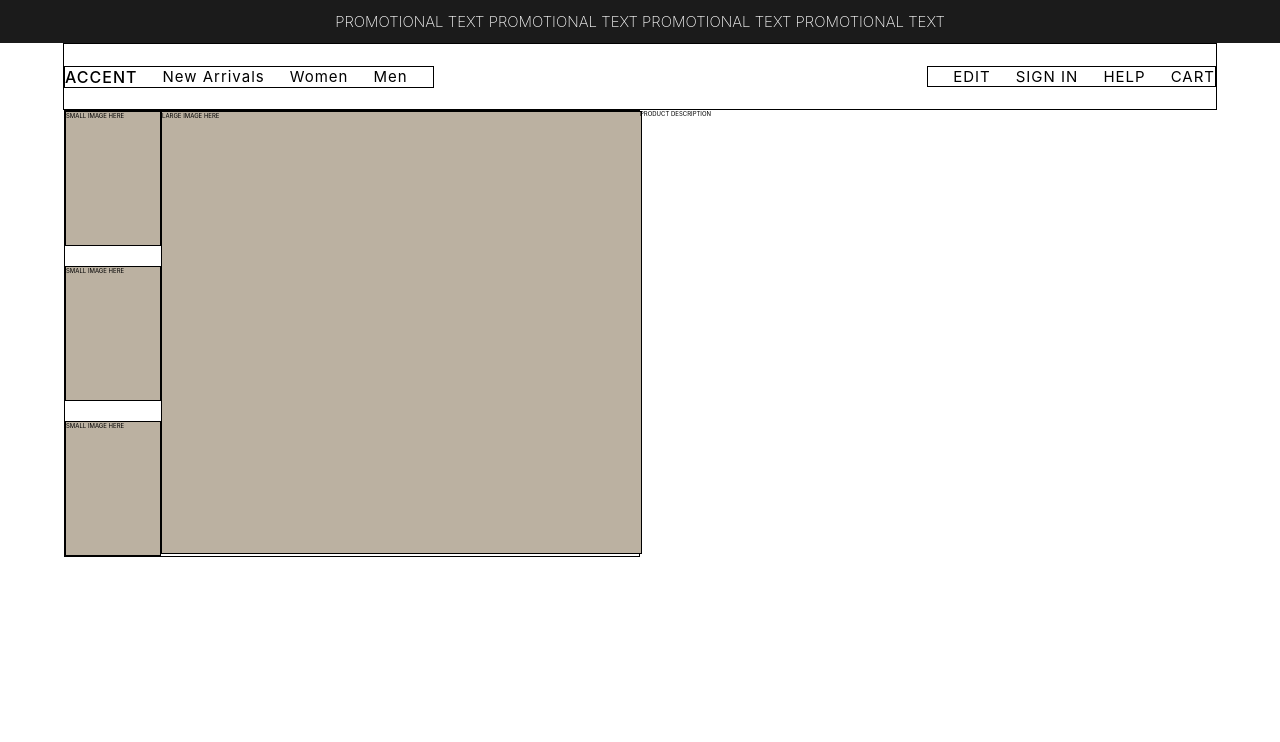
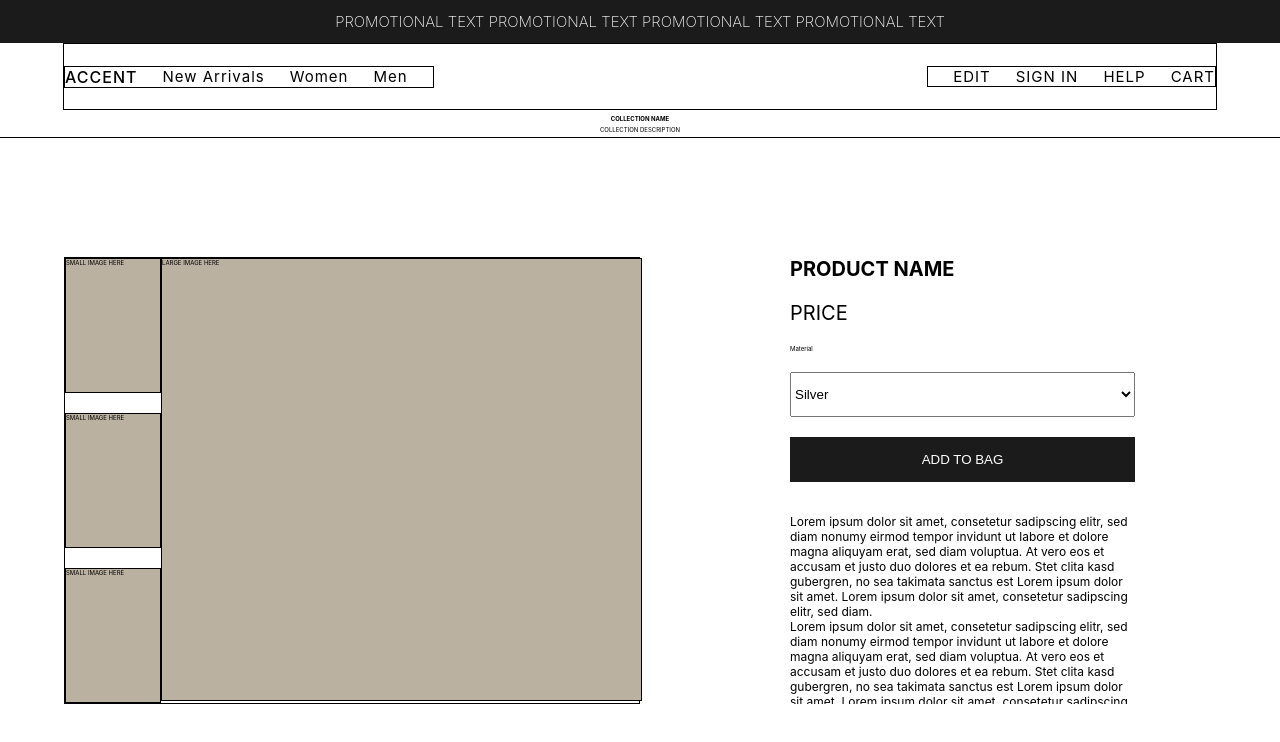
Before and after one commit to snsebro/accent, a React (Create React App) app: page /shop/1 in a window 1280 px wide. Shown: the top 742 px of the page. Built offline with nearby package versions, Linux system fonts and the light colour scheme.

Commit message:
layout updates for shop detail page

```diff
--- a/src/App.css
+++ b/src/App.css
@@ -1,4 +1,4 @@
-.app {
+/* .app {
   height: 100%;
   width: 100%;
-}
+} */
--- a/src/pages/product-detail/ProductDetail.scss
+++ b/src/pages/product-detail/ProductDetail.scss
@@ -1,5 +1,8 @@
+@use '../../utilities/variables' as button;
+
 .temp-container {
   width: 90%;
+  height: calc(100vh - 11.5rem);
   margin: auto auto;
   display: flex;
 
@@ -39,7 +42,52 @@
     }
   }
 
-  .product-description {
+  .product-description-container {
     width: 50%;
+    height: 44.7rem;
+    display: flex;
+    flex-direction: column;
+    margin: auto auto;
+
+    .product-description-elements {
+      display: flex;
+      flex-direction: column;
+      margin-left: 15rem;
+
+      h3 {
+        font-size: 2rem;
+        margin: 0;
+      }
+
+      p {
+        font-size: 2rem;
+      }
+
+      .material-select {
+        height: 4.5rem;
+      }
+
+      .add-to-bag {
+        background-color: button.$button-secondary-background;
+        color: button.$button-text;
+        outline: button.$button-outline;
+        border: button.$button-border;
+        height: button.$button-height;
+        width: button.$button-width;
+        margin-bottom: button.$button-margin-bottom;
+      }
+
+      .product-description-text {
+        font-size: 1.2rem;
+        height: 19rem;
+        overflow: scroll;
+        scrollbar-width: 1rem;
+      }
+
+      .product-description-text, .add-to-bag, .material-select, .material-select-label  {
+        width: 34.5rem;
+        margin-bottom: 2rem;
+      }
+    }
   }
 }
--- a/src/pages/product-detail/ProductDetail.tsx
+++ b/src/pages/product-detail/ProductDetail.tsx
@@ -1,8 +1,11 @@
 import React from 'react'
+import ShopHeader from '../../components/shop-header/ShopHeader'
 import './ProductDetail.scss'
 
 const ProductDetail = () => {
   return (
+    <>
+      <ShopHeader />
       <div className='temp-container'>
         <div className='product-detail'>
           <div className='product-images'>
@@ -17,8 +20,28 @@ const ProductDetail = () => {
           </div>
           <div className='product-info'></div>
         </div>
-      <div className='product-description'>PRODUCT DESCRIPTION</div>
+        <div className='product-description-container'>
+          <div className='product-description-elements'>
+            <h3>PRODUCT NAME</h3>
+            <p>PRICE</p>
+            <label
+              htmlFor='material-select' className='material-select-label'>
+              Material
+            </label>
+            <select name='material-select' className='material-select'>
+              <option value='silver'>Silver</option>
+              <option value='gold'>Gold</option>
+            </select>
+            <button className='add-to-bag'>ADD TO BAG</button>
+            <p className='product-description-text'>
+              Lorem ipsum dolor sit amet, consetetur sadipscing elitr, sed diam nonumy eirmod tempor invidunt ut labore et dolore magna aliquyam erat, sed diam voluptua. At vero eos et accusam et justo duo dolores et ea rebum. Stet clita kasd gubergren, no sea takimata sanctus est Lorem ipsum dolor sit amet. Lorem ipsum dolor sit amet, consetetur sadipscing elitr, sed diam.
+              <br></br>
+              Lorem ipsum dolor sit amet, consetetur sadipscing elitr, sed diam nonumy eirmod tempor invidunt ut labore et dolore magna aliquyam erat, sed diam voluptua. At vero eos et accusam et justo duo dolores et ea rebum. Stet clita kasd gubergren, no sea takimata sanctus est Lorem ipsum dolor sit amet. Lorem ipsum dolor sit amet, consetetur sadipscing elitr, sed diam.
+            </p>
           </div>
+        </div>
+      </div>
+    </>
   )
 }
 
--- a/src/utilities/_variables.scss
+++ b/src/utilities/_variables.scss
@@ -4,3 +4,14 @@ $tote: #BBB1A1;
 $basic-text: 1.5rem;
 $nav-items: 1.5rem;
 $letter-spacing: 1rem;
+
+//SHOP BUTTON STYLES
+
+$button-primary-background: white;
+$button-text: white;
+$button-secondary-background: $coal;
+$button-outline: none;
+$button-border: none;
+$button-height: 4.5rem;
+$button-width: 23.2rem;
+$button-margin-bottom: 1.7rem;
```
Lines whose indentation alone changed are shown as unchanged.
